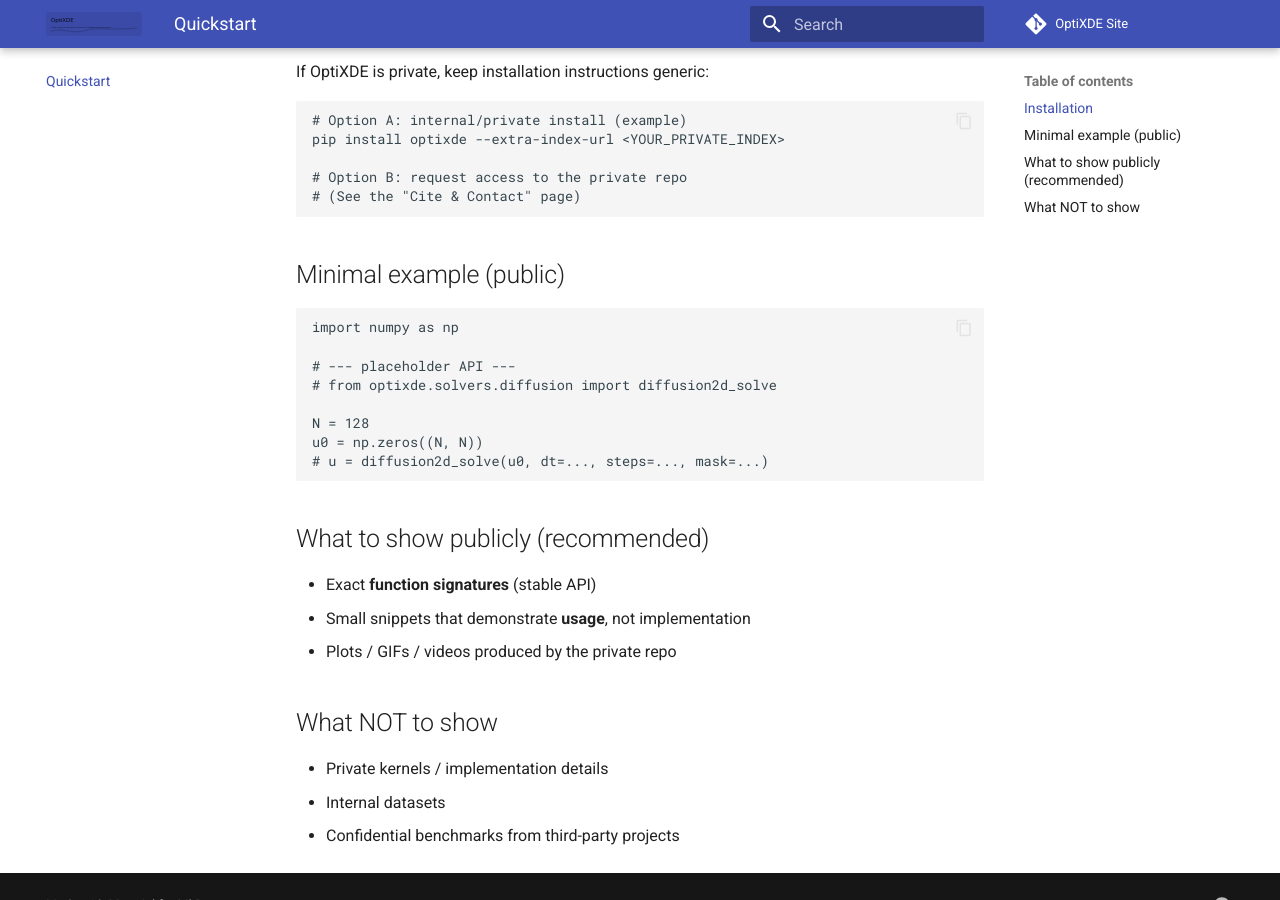
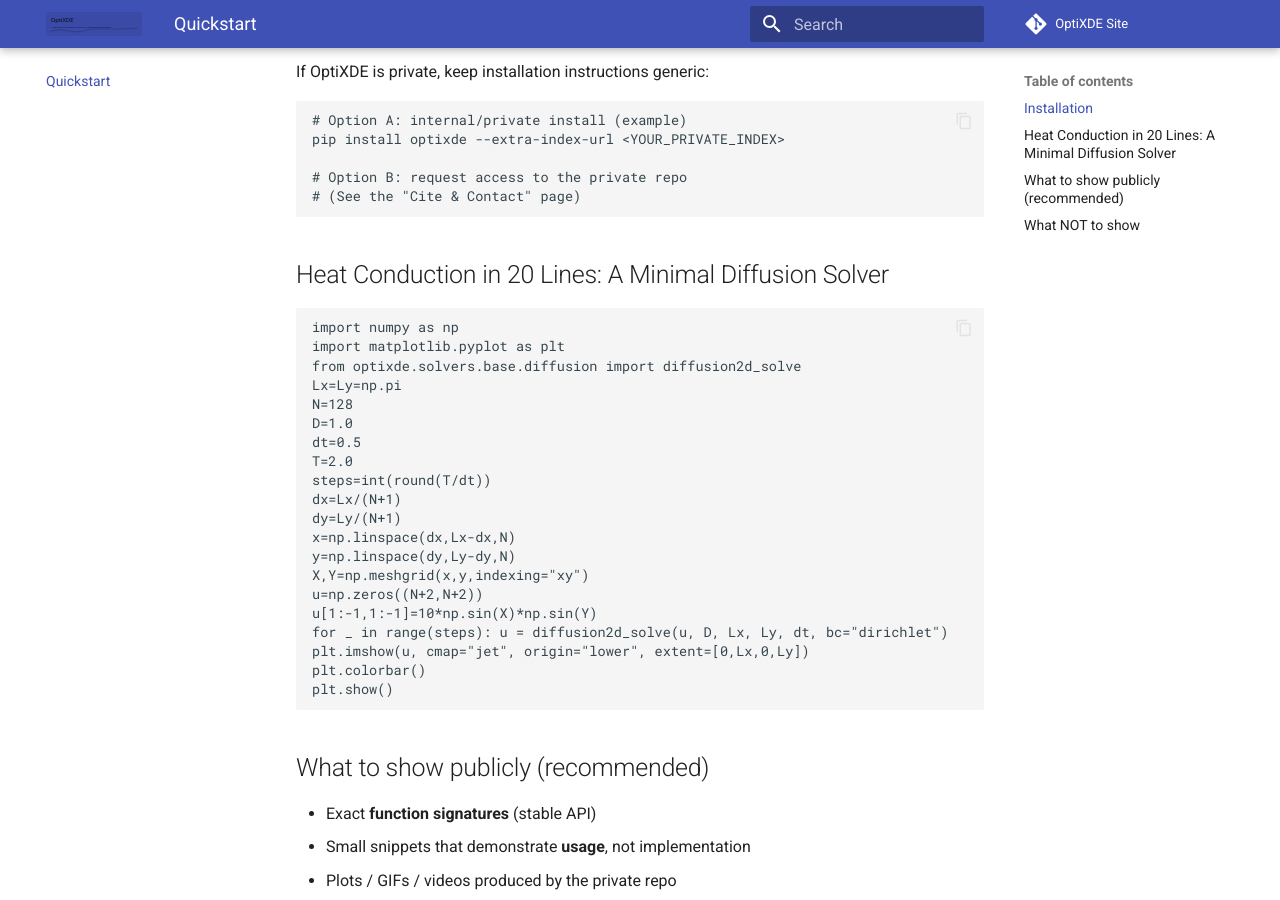
Before and after one commit to yangyLab/optixde-site, an MkDocs documentation site: the page built from docs/quickstart.md, in a window 1280 px wide and 900 px high, scrolled down 285 px. Built offline with MkDocs 1.6.1 and Material for MkDocs 9.7.7, drawn with Linux system fonts in a browser that asks for light colours; comment, search, counter and statistics services are not loaded.

Commit message:
Update quickstart.md

````diff
--- a/docs/quickstart.md
+++ b/docs/quickstart.md
@@ -14,17 +14,29 @@
 # (See the "Cite & Contact" page)
 ```
 
-## Minimal example (public)
+## Heat Conduction in 20 Lines: A Minimal Diffusion Solver
 
 ```python
 import numpy as np
-
-# --- placeholder API ---
-# from optixde.solvers.diffusion import diffusion2d_solve
-
-N = 128
-u0 = np.zeros((N, N))
-# u = diffusion2d_solve(u0, dt=..., steps=..., mask=...)
+import matplotlib.pyplot as plt
+from optixde.solvers.base.diffusion import diffusion2d_solve
+Lx=Ly=np.pi
+N=128
+D=1.0
+dt=0.5
+T=2.0
+steps=int(round(T/dt))
+dx=Lx/(N+1)
+dy=Ly/(N+1)
+x=np.linspace(dx,Lx-dx,N)
+y=np.linspace(dy,Ly-dy,N)
+X,Y=np.meshgrid(x,y,indexing="xy")
+u=np.zeros((N+2,N+2))
+u[1:-1,1:-1]=10*np.sin(X)*np.sin(Y)
+for _ in range(steps): u = diffusion2d_solve(u, D, Lx, Ly, dt, bc="dirichlet")
+plt.imshow(u, cmap="jet", origin="lower", extent=[0,Lx,0,Ly])
+plt.colorbar()
+plt.show()
 ```
 
 ## What to show publicly (recommended)
````
